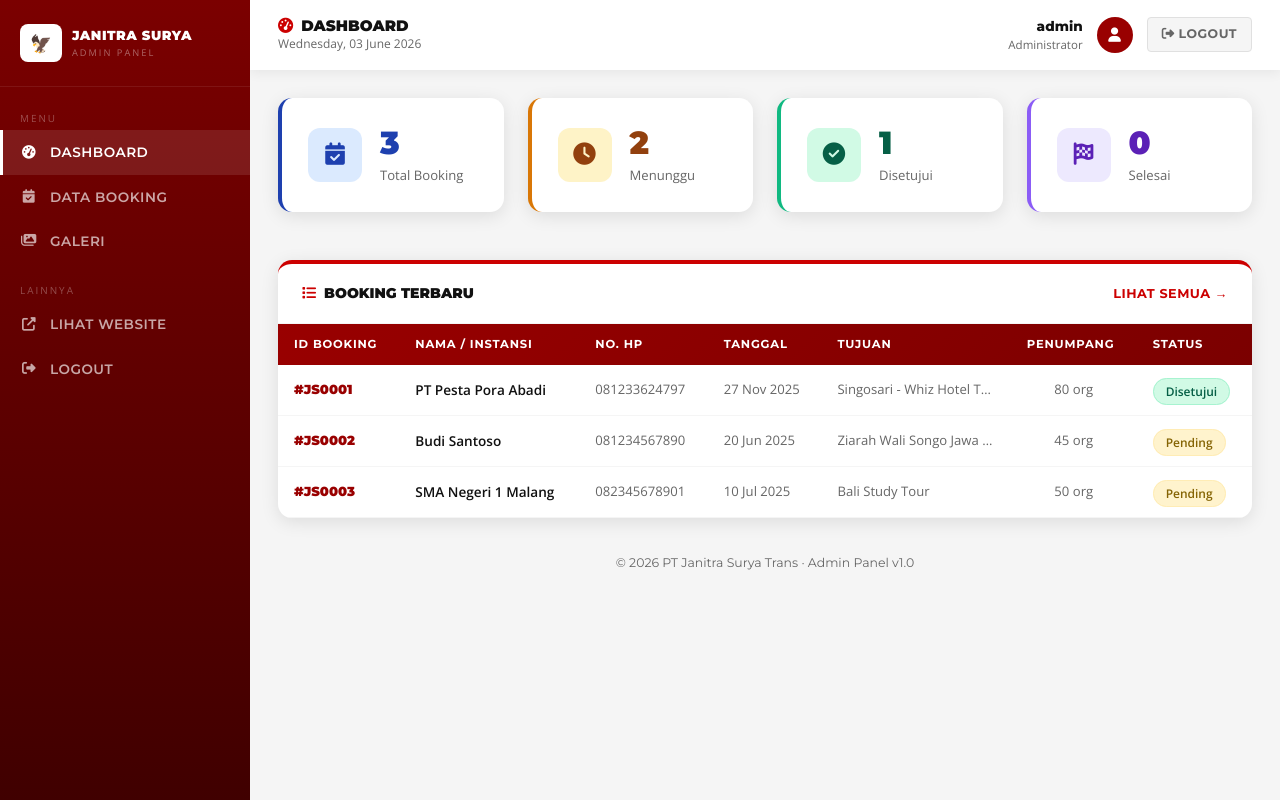
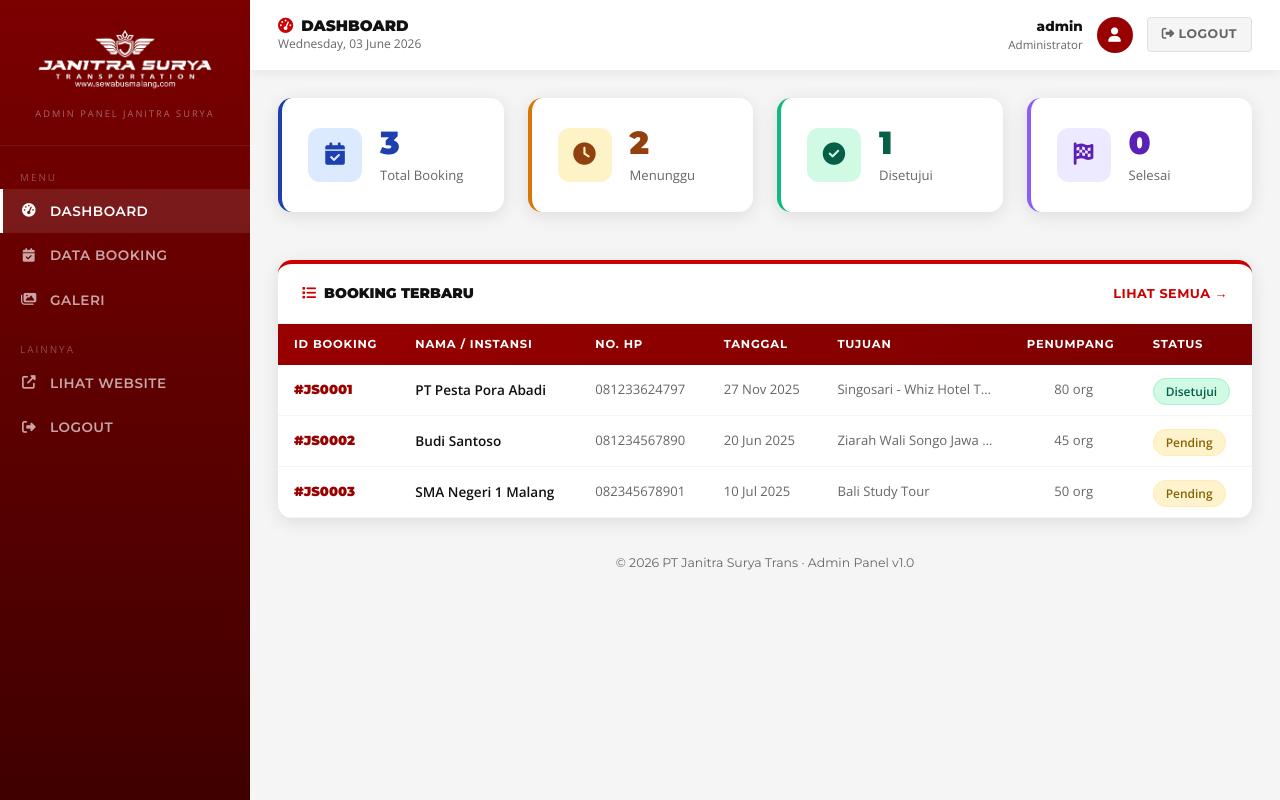
Before and after one commit to galihwikuu/bus_pariwisata, a PHP site: page /admin/dashboard.php in a window 1280 px wide. Run offline with PHP 8.4, Linux system fonts and the light colour scheme; a user stored in the database is signed in; data comes from the database, SQL or seed files in the repository.

Commit message:
Update sidebar and login page layout with new logo and styling adjustments

````diff
--- a/admin/galeri.php
+++ b/admin/galeri.php
@@ -177,7 +177,6 @@ body{
 
 <div class="container">
 
-```
 <div class="header">
     <h1>📸 Kelola Galeri</h1>
     <a href="dashboard.php" class="back-btn">
@@ -313,7 +312,6 @@ body{
     </table>
 
 </div>
-```
 
 </div>
 
--- a/admin/includes/sidebar.php
+++ b/admin/includes/sidebar.php
@@ -1,16 +1,27 @@
 <?php $halaman_admin = isset($halaman_admin) ? $halaman_admin : ''; ?>
 <div class="admin-sidebar">
     <div class="sidebar-head">
-        <div style="display:flex;align-items:center;gap:10px;">
-            <div style="background:white;border-radius:var(--radius-sm);padding:6px 10px;display:flex;align-items:center;gap:6px;flex-shrink:0;">
-                <span style="font-size:1.1rem;">🦅</span>
+
+        <div style="text-align:center;">
+
+            <img src="../assets/images/logo.png"
+                 alt="Logo Janitra Surya"
+                 style="height:70px;margin-bottom:10px;filter: brightness(0) invert(1);">
+
+            <div style="
+                font-size:0.58rem;
+                color:rgba(255,255,255,0.4);
+                letter-spacing:2px;
+                text-transform:uppercase;
+                margin-top:3px;
+            ">
+                Admin Panel Janitra Surya
             </div>
-            <div>
-                <div style="font-family:'Montserrat',sans-serif;font-weight:900;color:white;font-size:0.82rem;text-transform:uppercase;letter-spacing:0.5px;">JANITRA SURYA</div>
-                <div style="font-size:0.58rem;color:rgba(255,255,255,0.4);letter-spacing:2px;text-transform:uppercase;">Admin Panel</div>
-            </div>
+
         </div>
+
     </div>
+
     <div class="sidebar-menu">
         <div style="padding:12px 20px 4px;font-size:0.62rem;color:rgba(255,255,255,0.3);letter-spacing:2px;text-transform:uppercase;">Menu</div>
         <a href="dashboard.php" class="<?= $halaman_admin==='dashboard'?'active':'' ?>">
@@ -19,7 +30,7 @@
         <a href="data-booking.php" class="<?= $halaman_admin==='booking'?'active':'' ?>">
             <i class="fas fa-calendar-check" style="width:18px;text-align:center;"></i> Data Booking
         </a>
-        <a href="galeri.php" class="<?= $halaman_admin==='galeri'?'active':'' ?>">
+            <a href="galeri.php" class="<?= $halaman_admin==='galeri'?'active':'' ?>">
             <i class="fas fa-images" style="width:18px;text-align:center;"></i> Galeri
         </a>
         <div style="padding:12px 20px 4px;font-size:0.62rem;color:rgba(255,255,255,0.3);letter-spacing:2px;text-transform:uppercase;margin-top:8px;">Lainnya</div>
````
Also changed, not shown: admin/login.php (+14 -8 lines).
